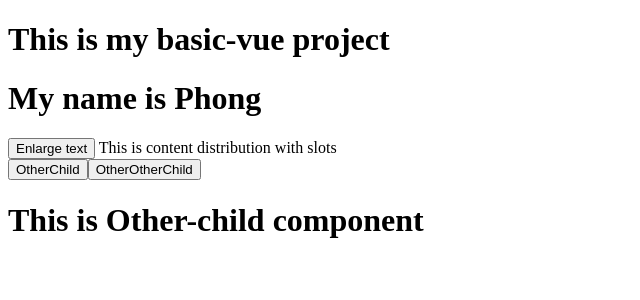
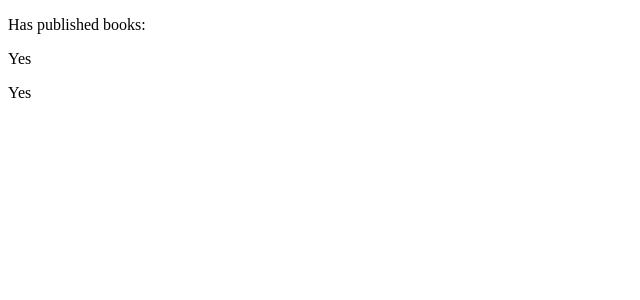
Before and after one commit to VTPie/basic-Vue, a Vue app: page / in a window 1280 px wide. Shown: the top 300 px of the page, without its empty margins (0-640 px from the left). Built offline with nearby package versions, Linux system fonts and the light colour scheme.

Commit message:
feat(ad): computed proerties

```diff
--- a/src/App.vue
+++ b/src/App.vue
@@ -1,35 +1,8 @@
 <script setup>
-  import { ref } from 'vue';
-  import Child from './components/Child.vue';
-  import OtherChild from './components/OtherChild.vue'
-  import OtherOtherChild from './components/OtherOtherChild.vue'
-
-  const postFontSize = ref(1)
-  const currentTab = ref('OtherChild')
-  const tabs = {
-    OtherChild,
-    OtherOtherChild
-  }
+  import Parent from './components/Parent.vue'
+  import Computed from './components/Computed.vue';
 </script>
 
 <template>
-  <h1>This is my basic-vue project</h1>
-  <div :style="{ fontSize: postFontSize + 'em' }">
-    <Child name="Phong" @enlargeText="postFontSize += 0.1">
-      This is content distribution with slots
-    </Child>
-  </div>
-  <div class="demo">
-    <button
-       v-for="(_, tab) in tabs"
-       :key="tab"
-       @click="currentTab = tab"
-     >
-      {{ tab }}
-    </button>
-	  <component :is="tabs[currentTab]"></component>
-  </div>
+  <Computed/>
 </template>
-
-<style>
-</style>
--- /dev/null
+++ b/src/components/Computed.vue
@@ -0,0 +1,28 @@
+<script setup>
+    import { reactive, computed } from 'vue'
+
+    const author = reactive({
+    name: 'John Doe',
+    books: [
+        'Vue 2 - Advanced Guide',
+        'Vue 3 - Basic Guide',
+        'Vue 4 - The Mystery'
+    ]
+    })
+    const publishedBooksMessage = computed(() => {
+        return author.books.length > 0 ? 'Yes' : 'No'
+    })
+    function calculateBooksMessage() {
+        return author.books.length > 0 ? 'Yes' : 'No'
+    }
+</script>
+
+<template>
+    <p>Has published books:</p>
+
+    <!-- Computed -->
+    <span>{{ publishedBooksMessage }}</span>
+
+    <!-- Method -->
+    <p>{{ calculateBooksMessage() }}</p>
+</template>
--- /dev/null
+++ b/src/components/Parent.vue
@@ -0,0 +1,32 @@
+<script setup>
+  import { ref } from 'vue';
+  import Child from './Child.vue';
+  import OtherChild from './OtherChild.vue'
+  import OtherOtherChild from './OtherOtherChild.vue'
+
+  const postFontSize = ref(1)
+  const currentTab = ref('OtherChild')
+  const tabs = {
+    OtherChild,
+    OtherOtherChild
+  }
+</script>
+
+<template>
+    <h1>This is Parent component</h1>
+  <div :style="{ fontSize: postFontSize + 'em' }">
+    <Child name="Phong" @enlargeText="postFontSize += 0.1">
+      This is content distribution with slots
+    </Child>
+  </div>
+  <div class="demo">
+    <button
+       v-for="(_, tab) in tabs"
+       :key="tab"
+       @click="currentTab = tab"
+     >
+      {{ tab }}
+    </button>
+	  <component :is="tabs[currentTab]"></component>
+  </div>
+</template>
```
Also changed, not shown: 1 other file (tests, documents, lock files or other folders).
